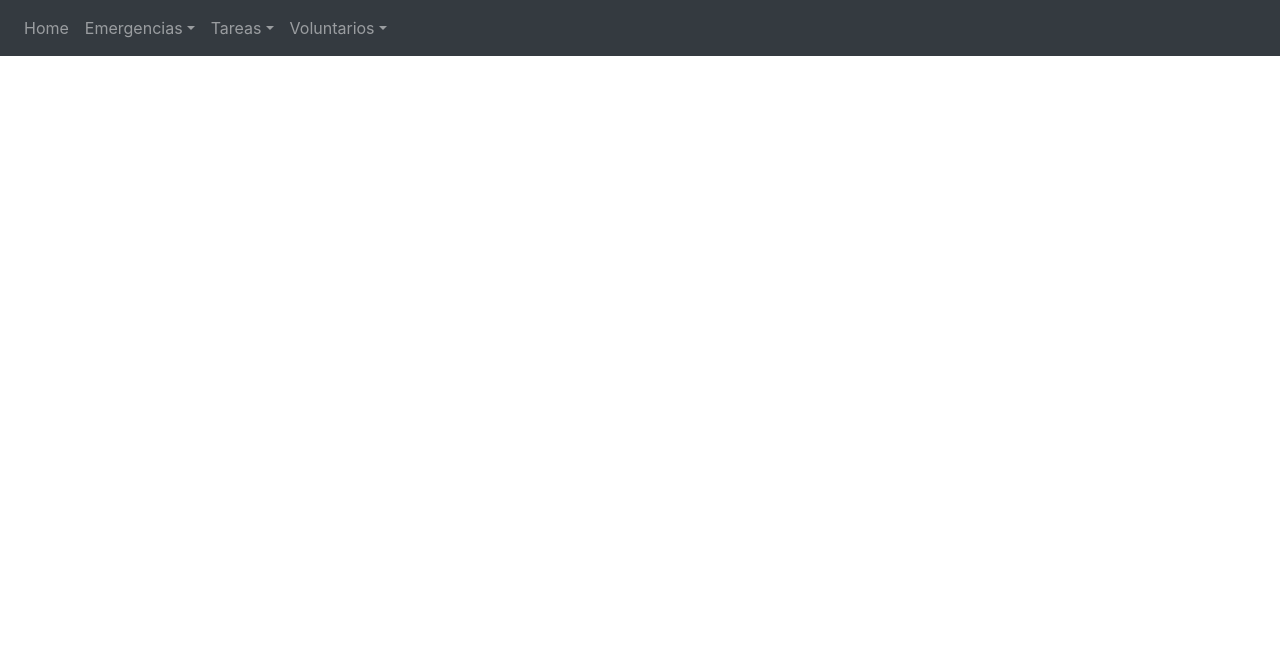
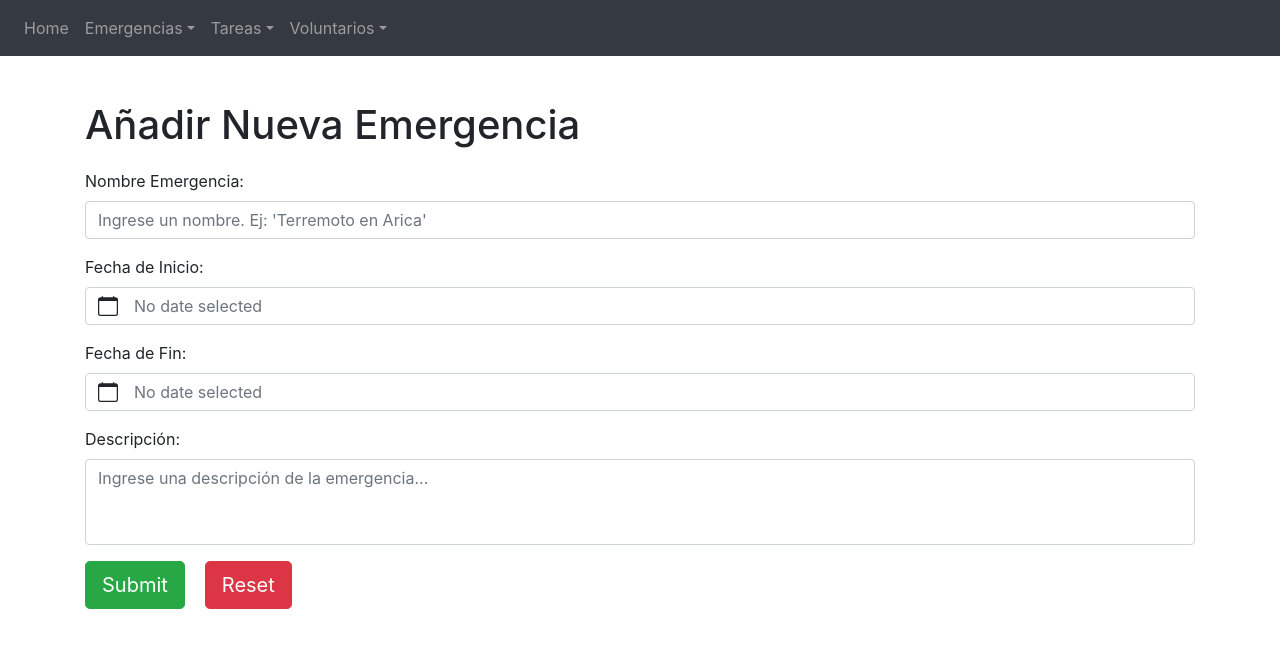
Before and after one commit to sebastianorellanav/Proyecto_Voluntariado_TBD, a Vue app in the folder Frontend/: page /#/emergencia/nueva in a window 1280 px wide. Shown: the top 648 px of the page. Built offline with nearby package versions, Linux system fonts and the light colour scheme.

Commit message:
se agrega a la vista un formulario para agregar emergencias

```diff
--- a/Frontend/src/components/navBar.vue
+++ b/Frontend/src/components/navBar.vue
@@ -6,7 +6,7 @@
 
       <!-- Navbar dropdowns -->
       <b-nav-item-dropdown text="Emergencias" right>
-        <b-dropdown-item href="#">Todas las Emergencias</b-dropdown-item>
+        <b-dropdown-item to="/emergencia">Todas las Emergencias</b-dropdown-item>
       </b-nav-item-dropdown>
 
       <b-nav-item-dropdown text="Tareas" right>
--- a/Frontend/src/router/index.js
+++ b/Frontend/src/router/index.js
@@ -24,6 +24,18 @@ Vue.use(VueRouter)
   },
 
   {
+    path: '/emergencia',
+    name: 'Emergencias',
+    component: () => import(/* webpackChunkName: "about" */ '../views/Emergencias.vue')
+  },
+
+  {
+    path: '/emergencia/nueva',
+    name: 'AñadirEmergencia',
+    component: () => import(/* webpackChunkName: "about" */ '../views/AñadirEmergencia.vue')
+  },
+
+  {
     path: '/about',
     name: 'About',
     // route level code-splitting
--- /dev/null
+++ b/Frontend/src/views/AñadirEmergencia.vue
@@ -0,0 +1,96 @@
+<template>
+    <b-container>
+        <div style="margin-bottom:20px;margin-top:-25px">
+            <h1>Añadir Nueva Emergencia</h1>
+        </div>
+        <div>
+    <b-form @submit="onSubmit" @reset="onReset" v-if="show">
+      <b-form-group
+      id="input-group-1"
+      label="Nombre Emergencia:"
+      label-for="input-1">
+        <b-form-input
+          id="input-1"
+          v-model="form.nombre"
+          required
+          placeholder="Ingrese un nombre. Ej: 'Terremoto en Arica' "
+        ></b-form-input>
+      </b-form-group>
+
+        <b-form-group id="input-group-2" label="Fecha de Inicio:" label-for="input-2">
+            <b-form-datepicker
+            id="input-2"
+            v-model="form.finici"
+            locale="en"
+            required>
+            </b-form-datepicker>
+
+      </b-form-group>
+
+      <b-form-group id="input-group-3" label="Fecha de Fin:" label-for="input-3">
+            <b-form-datepicker
+            id="input-3"
+            v-model="form.ffin"
+            locale="en"
+            required>
+            </b-form-datepicker>
+
+      </b-form-group>
+
+      <b-form-group
+      id="input-group-4"
+      label="Descripción:"
+      label-for="input-2">
+        <b-form-textarea
+        id="input-4"
+        v-model="form.descripcion"
+        placeholder="Ingrese una descripción de la emergencia..."
+        rows="3"
+        max-rows="6"
+        ></b-form-textarea>
+      </b-form-group>
+
+      <div style="padding-bottom:20px">
+          <b-button type="submit" variant="success" size="lg" style="margin-right:20px">Submit</b-button>
+      <b-button type="reset" variant="danger" size="lg" to="/emergencia">Reset</b-button>
+      </div>
+    </b-form>
+  </div>
+    </b-container>
+</template>
+
+<script>
+  export default {
+    data() {
+      return {
+        form: {
+          nombre: '',
+          descripcion: '',
+          finicio: '',
+          ffin: ''
+        },
+        foods: [{ text: 'Select One', value: null }, 'Carrots', 'Beans', 'Tomatoes', 'Corn'],
+        show: true
+      }
+    },
+    methods: {
+      onSubmit(evt) {
+        evt.preventDefault()
+        alert(JSON.stringify(this.form))
+      },
+      onReset(evt) {
+        evt.preventDefault()
+        // Reset our form values
+        this.form.nombre = ''
+        this.form.finicio = ''
+        this.form.ffin = ''
+        this.form.descripcion = ''
+        // Trick to reset/clear native browser form validation state
+        this.show = false
+        this.$nextTick(() => {
+          this.show = true
+        })
+      }
+    }
+  }
+</script>
--- /dev/null
+++ b/Frontend/src/views/Emergencias.vue
@@ -0,0 +1,71 @@
+<template>
+    <b-container class="bv-example-row bv-example-row-flex-cols">
+        <b-row style="text-align:center;margin-bottom:2px">
+            <b-col  align-self="center">
+                <h1>Emergencias</h1>
+            </b-col>
+        </b-row>
+        <b-button variant="success" to="/emergencia/nueva">Nueva Emergencia</b-button>
+        <br>
+        <br>
+        <table class="table" v-if="mostrar">
+            <thead>
+                <tr>
+                    <th scope="col">#</th>
+                    <th scope="col">Nombre</th>
+                    <th scope="col">Descripción</th>
+                    <th scope="col">Fecha Inicio</th>
+                    <th scope="col">Fecha Fin</th>
+                </tr>
+            </thead>
+            <tbody>
+                <tr v-for="(item, index) in items" :key="index">
+                    <th scope="row">{{item.id}}</th>
+                    <td>{{item.nombre}}</td>
+                    <td>{{item.descrip}}</td>
+                    <td>{{item.finicio}}</td>
+                    <td>{{item.ffin}}</td>
+                </tr>
+            </tbody>
+        </table>
+
+    </b-container>
+</template>
+
+<script>
+    import axios from 'axios';
+    const localhost = 'http://localhost:8080/emergencia/';
+    export default {
+        data() {
+            return {
+                text: '',
+                mostrar: false,
+                items: []
+            }
+        },
+
+        methods:{
+            async getEmergencias(){
+                this.mostrar = true;
+                var url = localhost + this.text;
+                console.log("funciona")
+                try {
+                    axios.get(url).then((response) => {
+                        this.items = response.data;
+                    });
+                    console.log(this.items)
+                }
+                catch (error) {
+                    console.log(error)
+                }
+            }
+        },
+
+        computed() {
+            this.mostrar = false;
+            this.getEmergencias();
+            this.mostrar = true;
+        }
+
+}
+</script>
```
Also changed, not shown: 3 other files (tests, documents, lock files or other folders).
